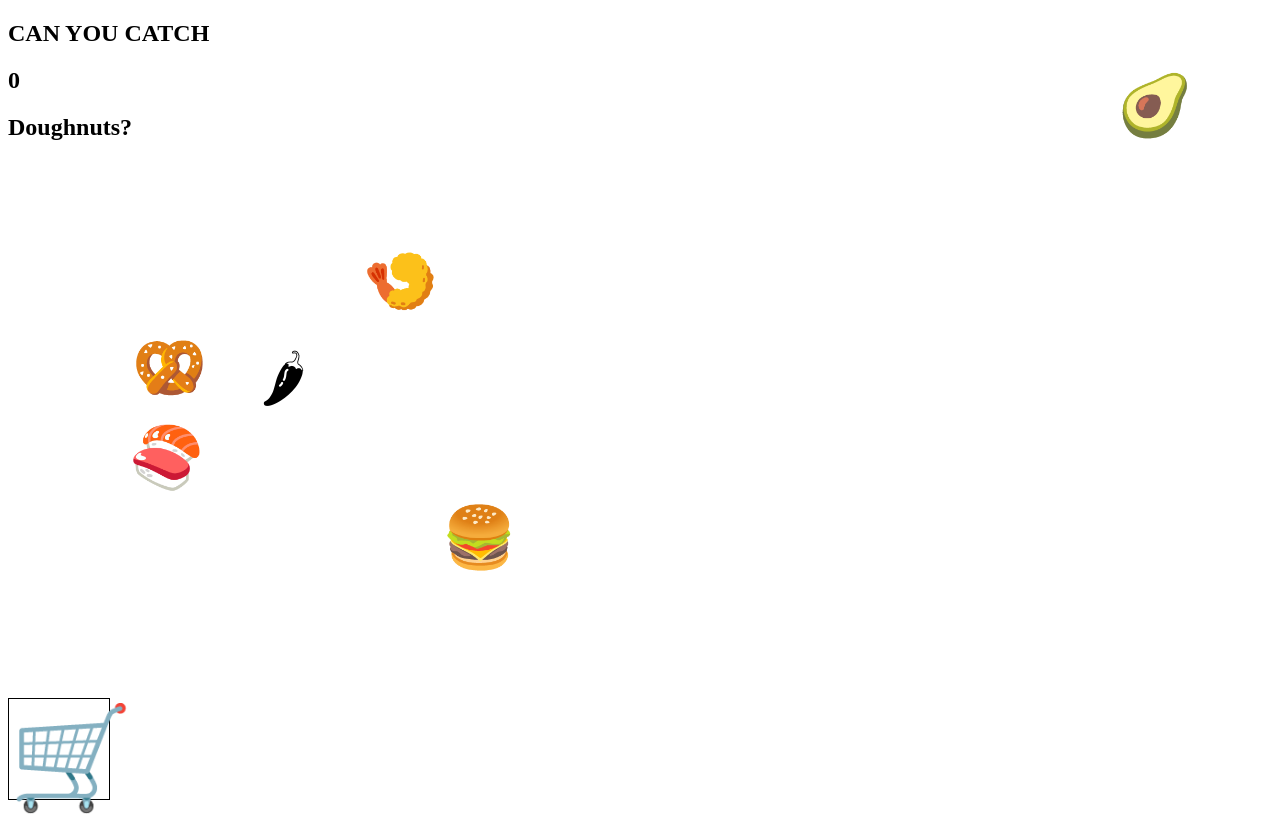
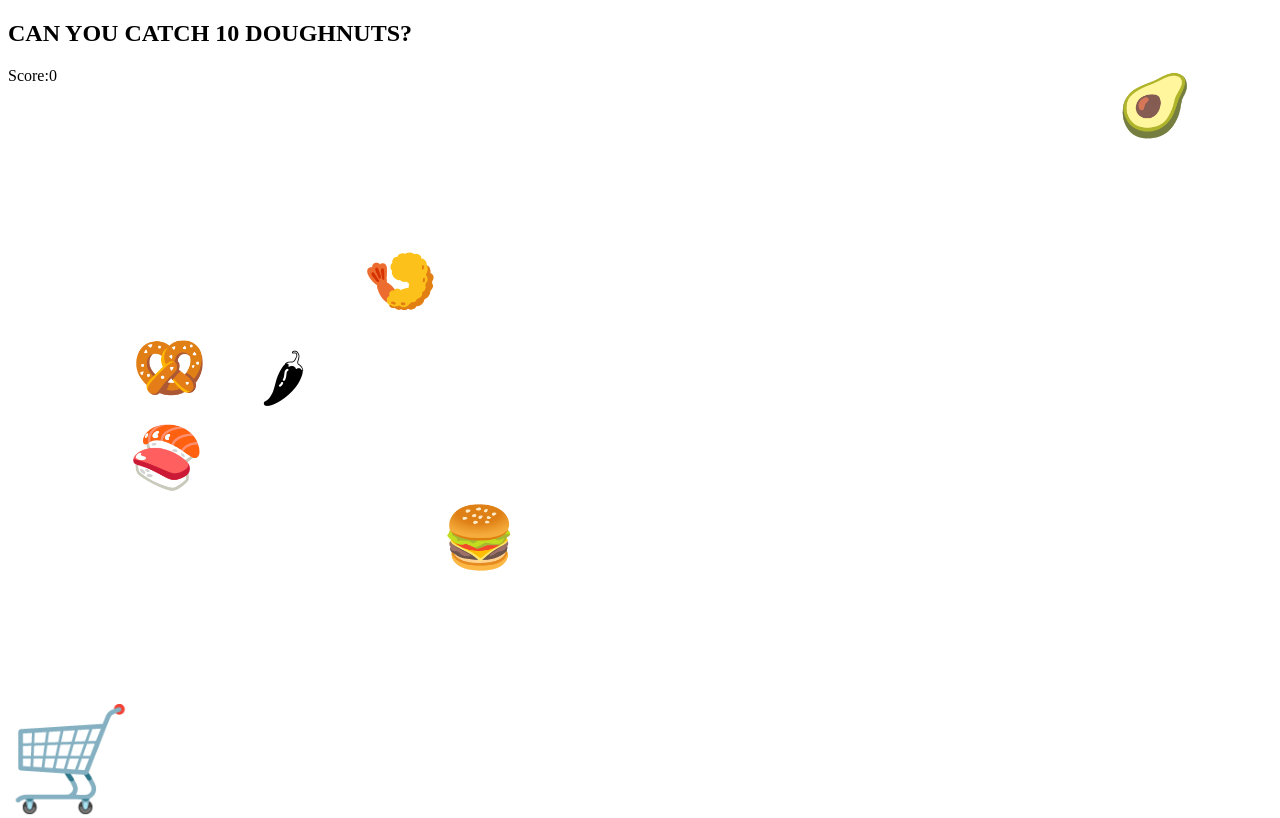
Before and after one commit to alistairjoelquinn/catch_the_doughnut, a website: page public/index.html in a window 1280 px wide. Drawn offline with nearby package versions, Linux system fonts and the light colour scheme.

Commit message:
correct div selected for successful item catch

```diff
--- a/public/index.html
+++ b/public/index.html
@@ -8,7 +8,10 @@
 </head>
 <body>
     <section id="waiting">
-        <h1>CAN YOU CATCH </h1><h1 id="score"></h1><h1> Doughnuts?</h1>
+        <h1>CAN YOU CATCH 10 DOUGHNUTS? </h1>
+        <section class="score-box">
+            <section class="score-line">Score: </section><section class="score-line" id="score"></section>
+        </section>
     </section>
     <div id="player">🛒</div>
 
--- a/public/js/script.js
+++ b/public/js/script.js
@@ -22,8 +22,9 @@
         let foods = $('section>div');
         for(let x = 0; x < foods.length; x++) {
             newHeight = parseInt(((foods.eq(x).css('top')).split('px')[0]), 10) + 2;
-            if((newHeight > (window.innerHeight - 100))) {
-                console.log('item reached the basket height');
+            itemLeft = foods.eq(x).offset().left;
+            if(((newHeight > (window.innerHeight - 100))) && itemLeft > basket.x && itemLeft < (basket.x + 80) && foods.eq(x).text() == '🍩') {
+                score++;
                 foods.eq(x).remove();
             }
             foods.eq(x).css({
--- a/public/styles.css
+++ b/public/styles.css
@@ -2,7 +2,6 @@
     font-size: 100px;
     height: 100px;
     width: 100px;
-    border: 1px solid black;
     position: absolute;
     bottom: 0px;
 }
@@ -13,3 +12,7 @@ section > div {
     font-size: 60px;
     position: absolute;
 }
+
+.score-line {
+    display: inline-block;
+}
```
